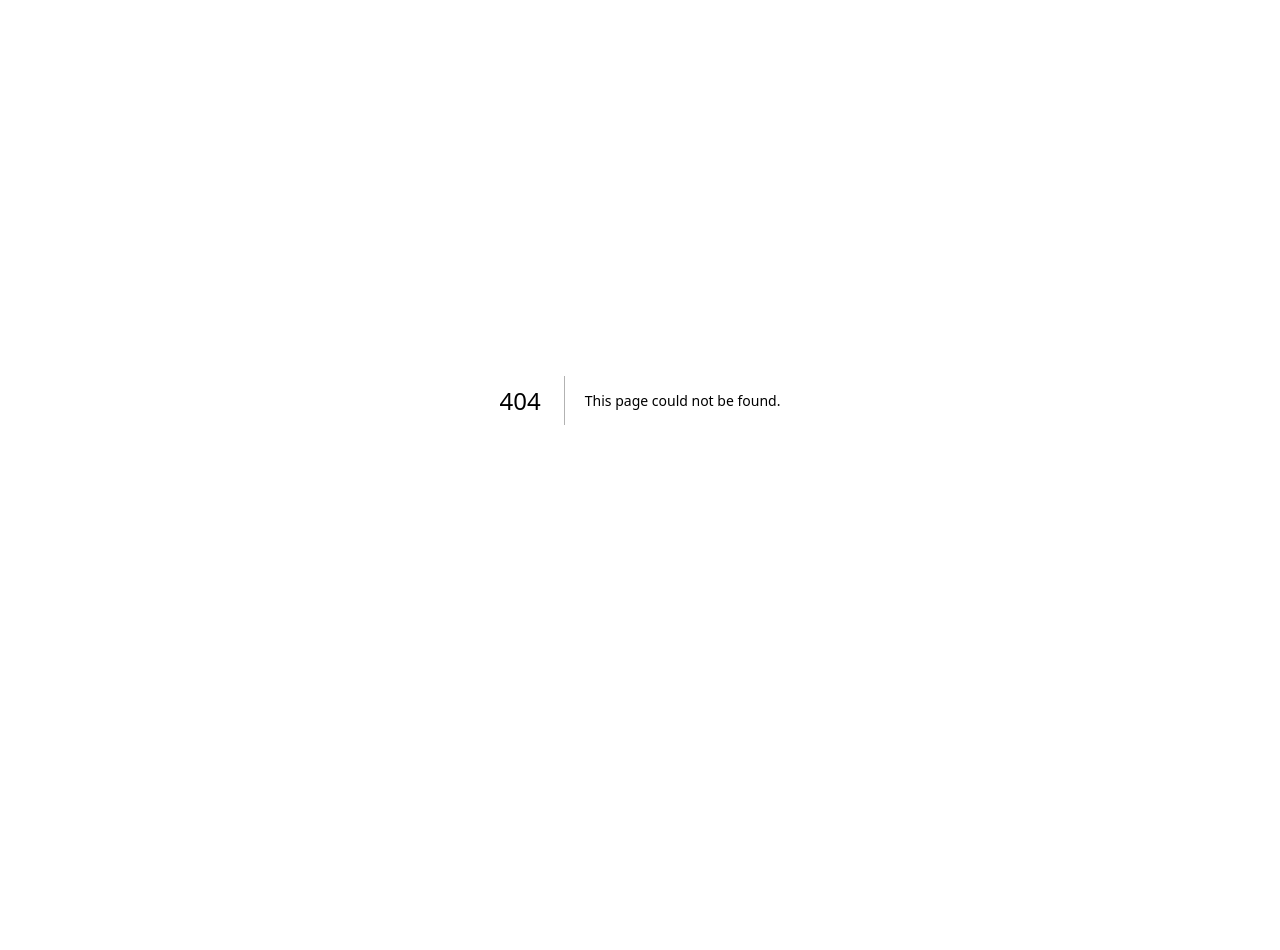
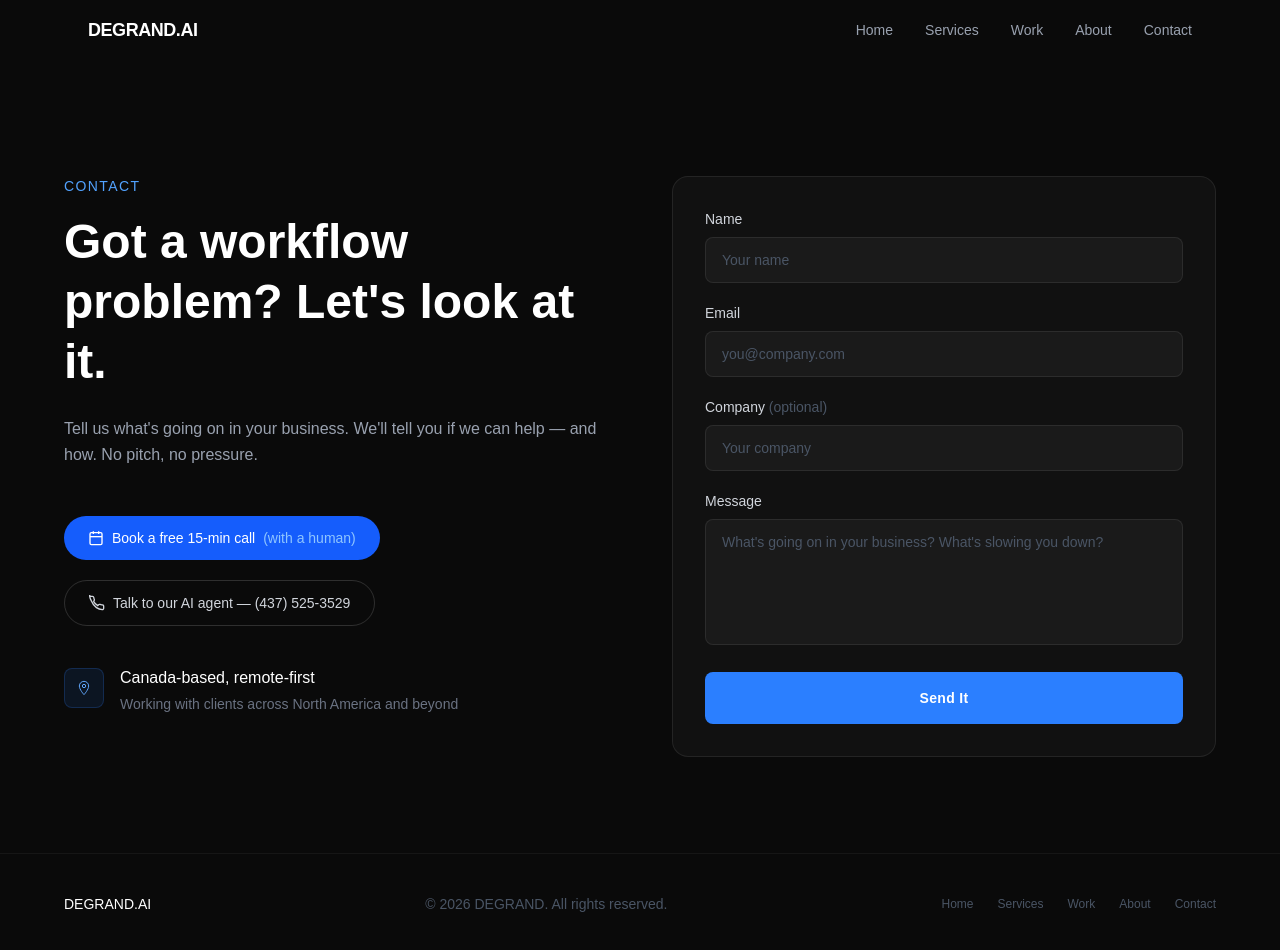
Before and after one commit to kckiim/degrandai-voice, a Next.js app: page /contact in a window 1280 px wide. Before the commit this address had no page. Shown: the top 950 px of the page. Before the commit the page ends 800 px from the top, so only its background shows below. Built offline with nearby package versions, Linux system fonts and the light colour scheme.

Commit message:
Add /contact page with proper meta description, add to sitemap

```diff
--- /dev/null
+++ b/app/contact/page.tsx
@@ -0,0 +1,36 @@
+import type { Metadata } from 'next';
+import Nav from '@/components/Nav';
+import Contact from '@/components/Contact';
+import Footer from '@/components/Footer';
+
+export const metadata: Metadata = {
+  title: 'Contact — DEGRAND.AI',
+  description: 'Got a workflow problem? Talk to us. No pitch, no pressure — just a straight conversation about what\'s slowing your business down and whether we can help.',
+  metadataBase: new URL('https://degrand.ai'),
+  openGraph: {
+    title: 'Contact — DEGRAND.AI',
+    description: 'Got a workflow problem? Talk to us. No pitch, no pressure — just a straight conversation about what\'s slowing your business down and whether we can help.',
+    url: 'https://degrand.ai/contact',
+    siteName: 'DEGRAND.AI',
+    images: [{ url: '/og-image.png', width: 1200, height: 630, alt: 'DEGRAND.AI' }],
+    type: 'website',
+  },
+  twitter: {
+    card: 'summary_large_image',
+    title: 'Contact — DEGRAND.AI',
+    description: 'Got a workflow problem? Talk to us. No pitch, no pressure — just a straight conversation about what\'s slowing your business down and whether we can help.',
+    images: ['/og-image.png'],
+  },
+};
+
+export default function ContactPage() {
+  return (
+    <div className="min-h-screen bg-[#0a0a0a] text-white">
+      <Nav />
+      <main className="pt-20">
+        <Contact />
+      </main>
+      <Footer />
+    </div>
+  );
+}
```
Also changed, not shown: 1 other file (tests, documents, lock files or other folders).
